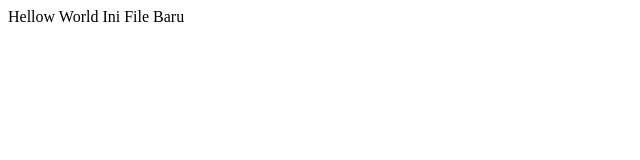
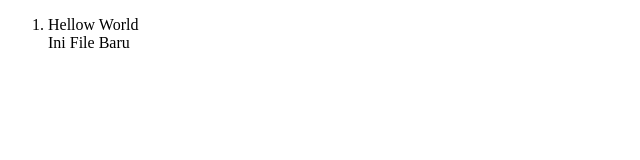
Before and after one commit to rizkirmdn84/my-repo-from-remote, a plain HTML site: page index.html in a window 1280 px wide. Shown: the whole page, without its empty margins (0-640 px from the left). Drawn offline with Linux system fonts and the light colour scheme.

Commit message:
Add new file

```diff
--- a/index.html
+++ b/index.html
@@ -6,7 +6,9 @@
     <title>Document</title>
 </head>
 <body>
-    Hellow World
-    Ini File Baru
+    <ol>
+        <li>Hellow World</li>
+        </li>Ini File Baru</li>
+    </ol>
 </body>
 </html>
```
